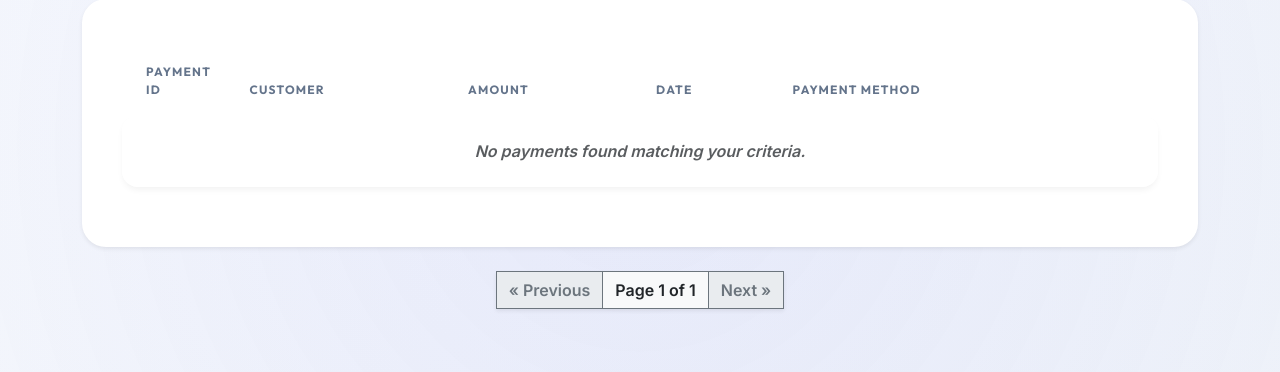
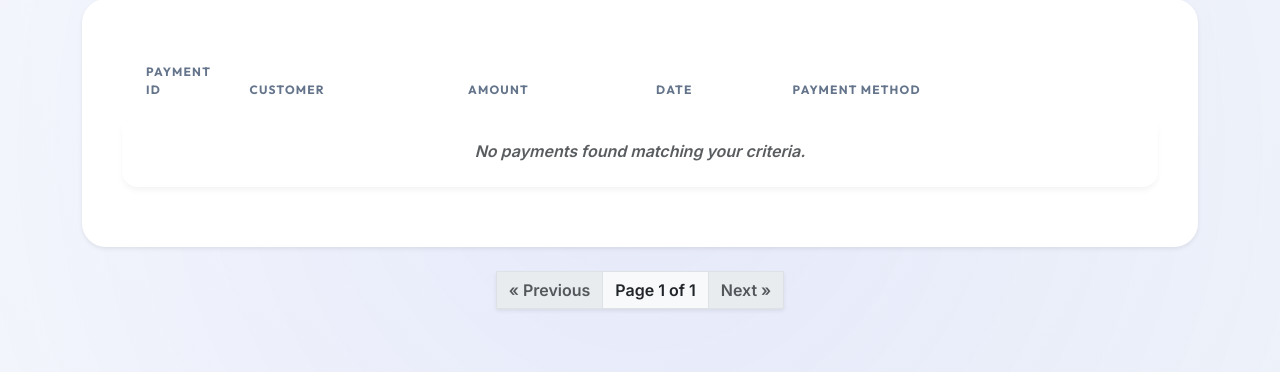
Before and after one commit to ituitis20-yilmazal19/DataTrack, a Flask app: page /payments in a window 1280 px wide. Shown: the part 256-628 px from the top of the page. Run offline with Flask 3, Linux system fonts and the light colour scheme; data that the repository does not hold is empty.

Commit message:
Refactor pagination links in payment.html

```diff
--- a/templates/payment.html
+++ b/templates/payment.html
@@ -121,7 +121,7 @@
         <ul class="pagination mb-0 shadow-sm">
 
             <li class="page-item {{ 'disabled' if page == 1 else '' }}">
-                <a class="page-link border-secondary text-secondary fw-bold"
+                <a class="page-link fw-bold"
                    style="border-radius: 0 !important;"
                    href="{{ url_for('payments_list', page=page-1, q=q, payment_method=sel_method, sort_order=sel_sort) }}">
                     &laquo; Previous
@@ -129,14 +129,14 @@
             </li>
 
             <li class="page-item disabled">
-                 <span class="page-link border-secondary text-dark fw-bold bg-light"
+                 <span class="page-link text-dark fw-bold bg-light"
                        style="border-radius: 0 !important; opacity: 1;">
                      Page {{ page }} of {{ total_pages }}
                  </span>
             </li>
 
             <li class="page-item {{ 'disabled' if page == total_pages else '' }}">
-                <a class="page-link border-secondary text-secondary fw-bold"
+                <a class="page-link fw-bold"
                    style="border-radius: 0 !important;"
                    href="{{ url_for('payments_list', page=page+1, q=q, payment_method=sel_method, sort_order=sel_sort) }}">
                     Next &raquo;
```
